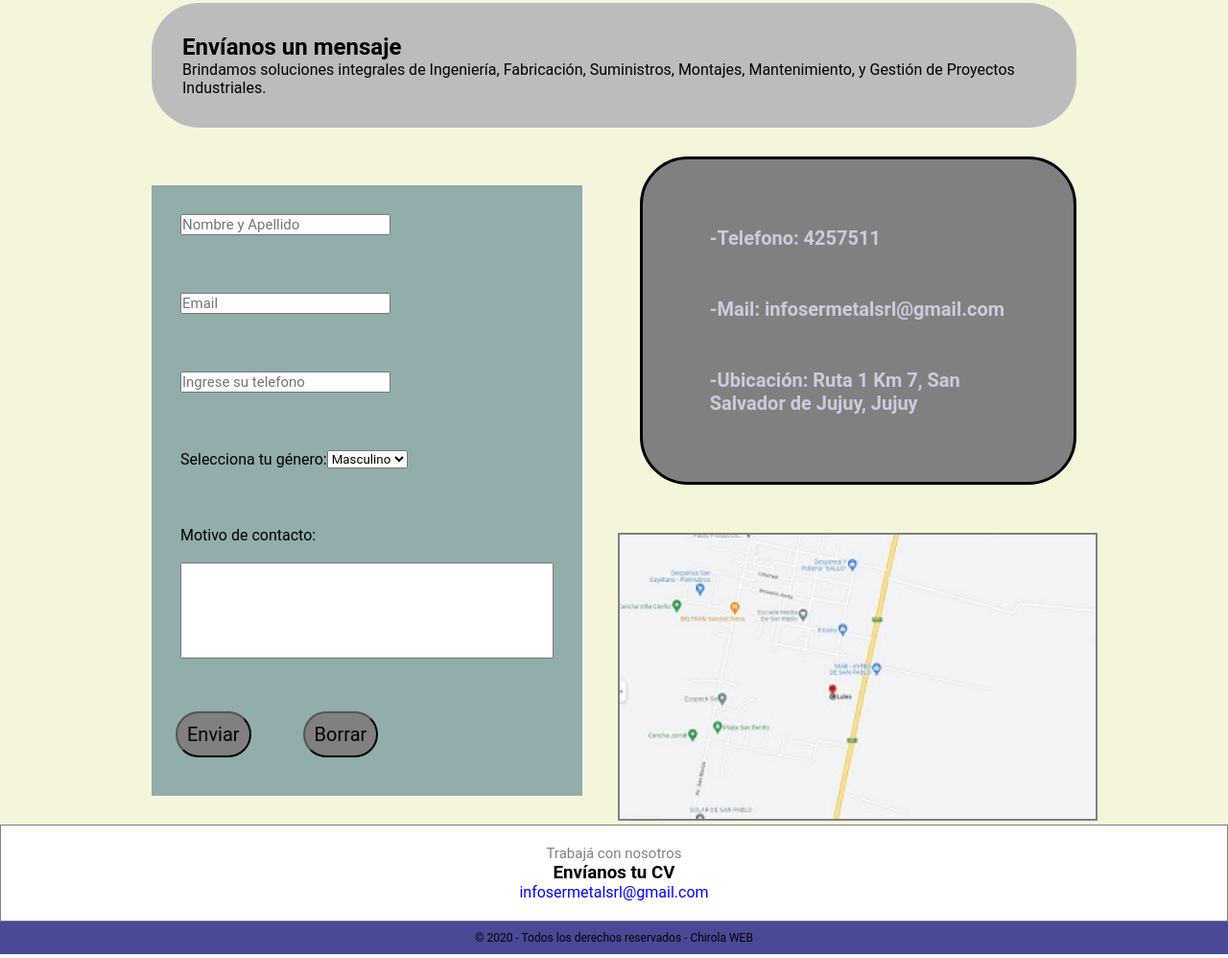
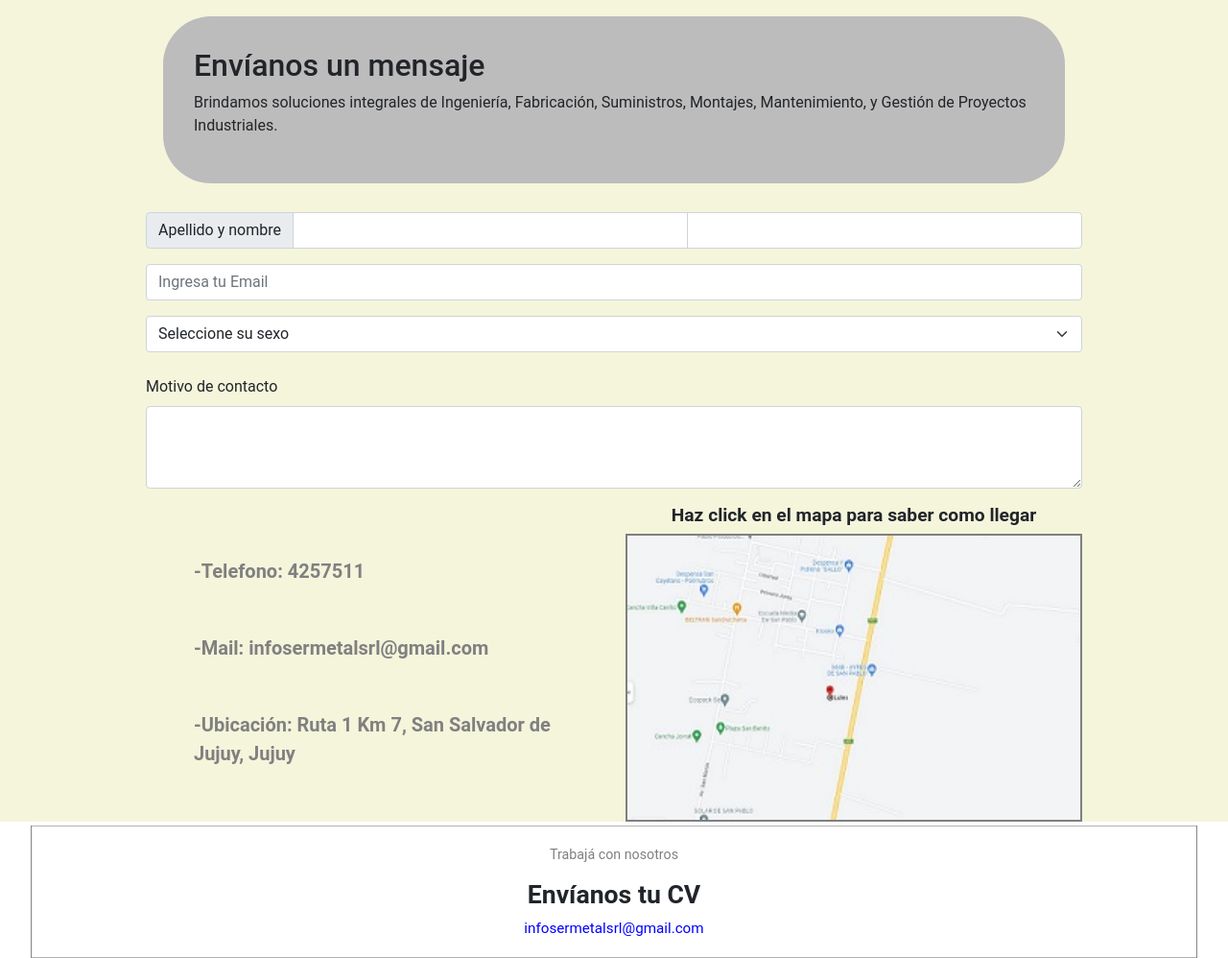
Before and after one commit to AgustinForns/sermetalSRL, a plain HTML site: page pages/contacto.html in a window 1280 px wide. Shown: the part 827-1825 px from the top of the page at 96% size. Drawn offline with nearby package versions, Linux system fonts and the light colour scheme.

Commit message:
Bootstrap agregado a contacto

```diff
--- a/CSS/main.css
+++ b/CSS/main.css
@@ -258,10 +258,10 @@ footer{
 @keyframes aparecer{
 
     from{
-        transform: scale(1.0);
+        transform: scale(0.95);
     }
     to{
-        transform: scale(1.035);
+        transform: scale(1);
     }
 }
 
@@ -449,12 +449,17 @@ footer{
 
 .datos{
     font-size: 15px;
-    color: rgb(203, 203, 223);
+    color: gray;
     font-weight: bold;
 }
 
 .imgUbicacion{
     border: 2px solid gray;
+}
+
+.comoLlegar{
+    font-size: 1.2rem;
+    font-weight: bold;
 }
 
 
@@ -621,7 +626,7 @@ footer{
     /* adapatacion de datos empresa*/
     .datos{
         font-size: 20px;
-        color: rgb(203, 203, 223);
+        color: gray;
         font-weight: bold;
         margin: 50px;
     }
--- a/pages/contacto.html
+++ b/pages/contacto.html
@@ -5,6 +5,8 @@
     <meta http-equiv="X-UA-Compatible" content="IE=edge">
     <meta name="viewport" content="width=device-width, initial-scale=1.0">
     <link rel="stylesheet" href="https://cdnjs.cloudflare.com/ajax/libs/animate.css/4.1.1/animate.min.css">
+    <!-- link de boot-->
+	<link href="https://cdn.jsdelivr.net/npm/bootstrap@5.1.3/dist/css/bootstrap.min.css" rel="stylesheet" integrity="sha384-1BmE4kWBq78iYhFldvKuhfTAU6auU8tT94WrHftjDbrCEXSU1oBoqyl2QvZ6jIW3" crossorigin="anonymous">
     <link rel="stylesheet" href="../CSS/main.css">
     <title>Sermetal SRL - Contacto</title>
 </head>
@@ -28,50 +30,47 @@
                 <p class="lemaEmpresa">Soluciones unicas y eficientes</p>
             </div>
         </header>
-        <main>
+        <main class="container">
             <div class="baseCajasInformacion1">
                 <h2>Envíanos un mensaje</h2>
                 <p>Brindamos soluciones integrales de Ingeniería, Fabricación, Suministros, Montajes, Mantenimiento, y Gestión de Proyectos Industriales.</p>
             </div>
-            <section class="contacto">
-                <form class="formulario" action="">
-                        <div class="itemFormulario">
-                            <input class="input" type="text" name="nombre" placeholder="Nombre y Apellido">
+            <section class="container">
+                <div class="row">
+                    <div class="col-12">
+                        <div class="input-group">
+                            <span class="input-group-text">Apellido y nombre</span>
+                            <input type="text" aria-label="Apellido" class="form-control">
+                            <input type="text" aria-label="Nombre" class="form-control">
                         </div>
-                        <div class="itemFormulario">
-                            <input class="input" type="email" name="email" placeholder="Email">
+                        <div class="mb-3">
+                            <input type="email" class="form-control mt-3" id="exampleFormControlInput1" placeholder="Ingresa tu Email">
                         </div>
-                        <div class="itemFormulario">
-                            <input class="input" type="text" name="numero" placeholder="Ingrese su telefono">
-                        </div>
-                        <div class="itemFormulario flexRow">
-                            <label for="genero">Selecciona tu género: </label>
-                            <select name="genero" id="">
-                                <option value="Masculino">Masculino</option>
-                                <option value="Femenino">Femenino</option>
-                                <option value="No binario">No binario</option>
+                        <select class="form-select" aria-label="Default select example">
+                            <option selected>Seleccione su sexo</option>
+                            <option value="1">Masculino</option>
+                            <option value="2">Femenino</option>
+                            <option value="3">No binario</option>
                           </select>
                     </div>
-                        <div class="itemFormulario flexColumn">
-                            <label for="suMensaje">Motivo de contacto: </label>
-                            <br>
-                            <input class="inputSuMensaje" type="text" name="suMensaje">
+                    <div class="mb-3 mt-4">
+                        <label for="exampleFormControlTextarea1" class="form-label">Motivo de contacto</label>
+                        <textarea class="form-control" id="exampleFormControlTextarea1" rows="3"></textarea>
                     </div>
-                        <div>
-                            <input class="botonFormulario" type="submit" value="Enviar" >
-                            <input class="botonFormulario" type="reset" value="Borrar">
                 </div>
-                </form>
-                <div class="datosUbicacion">
-                    <div class="cajaDatos">
+               <div class="row d-flex justify-content-center align-items-center">
+                    <div class="col-lg-6 col-sm-12">
                             <p class="datos">-Telefono: 4257511</p>
                             <p class="datos">-Mail: infosermetalsrl@gmail.com</p>
                             <p class="datos">-Ubicación: Ruta 1 Km 7, San Salvador de Jujuy, Jujuy</p>
                     </div>
-                    <div>
-                        <img class="imgUbicacion" src="../img/ubicacion.jpg" alt="Ubicacion de la empresa">
+                    <div class="col-lg-6 col-sm-12">
+                            <h4 class="comoLlegar text-center">Haz click en el mapa para saber como llegar</h4>
+                            <a class="d-flex justify-content-center" href=""><img class="imgUbicacion img-fluid" src="../img/ubicacion.jpg" alt="Ubicacion de la empresa"></a>
                         </div>
                     </div>
+               </div>
+
             </section>
         </main>
         <footer>
@@ -85,5 +84,7 @@
             </div>
         </footer>
     </div>
+    <!-- link js -->
+	<script src="https://cdn.jsdelivr.net/npm/bootstrap@5.1.3/dist/js/bootstrap.bundle.min.js" integrity="sha384-ka7Sk0Gln4gmtz2MlQnikT1wXgYsOg+OMhuP+IlRH9sENBO0LRn5q+8nbTov4+1p" crossorigin="anonymous"></script>
 </body>
 </html>
```
Lines whose indentation alone changed are shown as unchanged.
